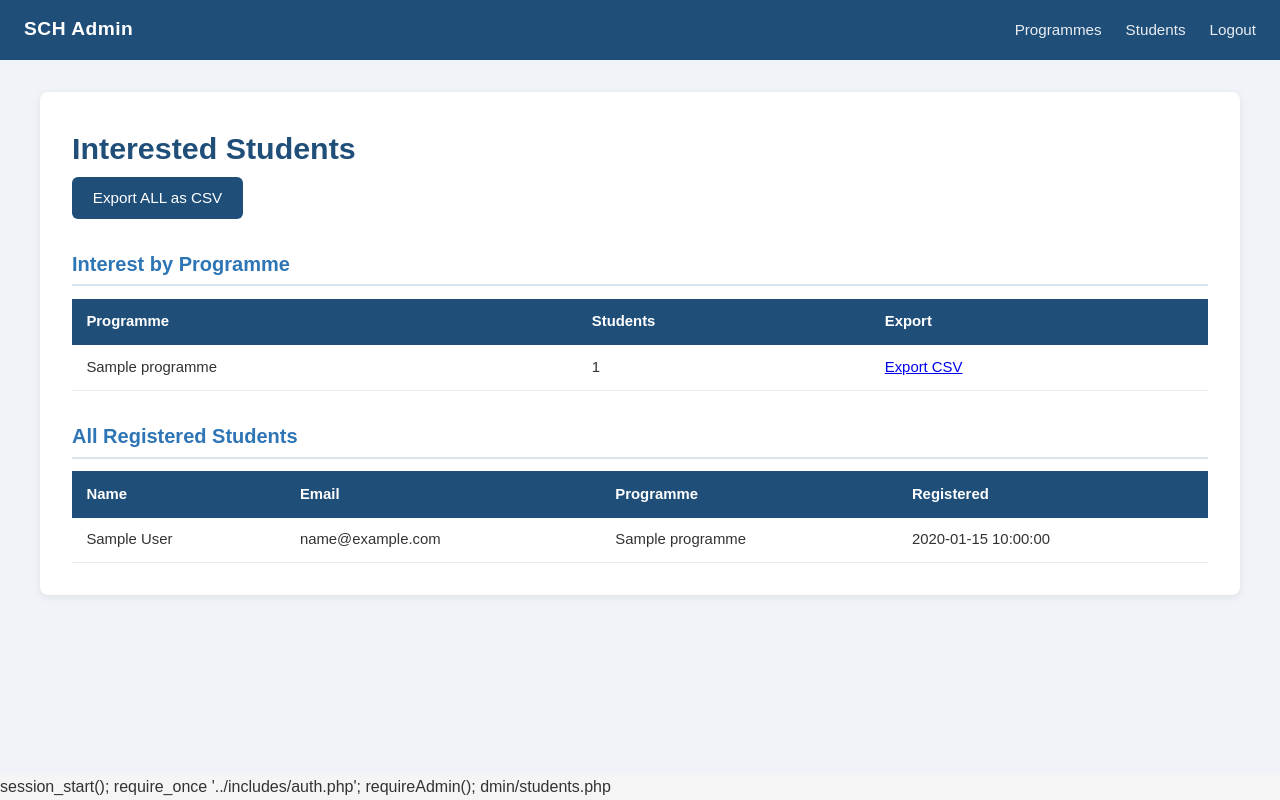
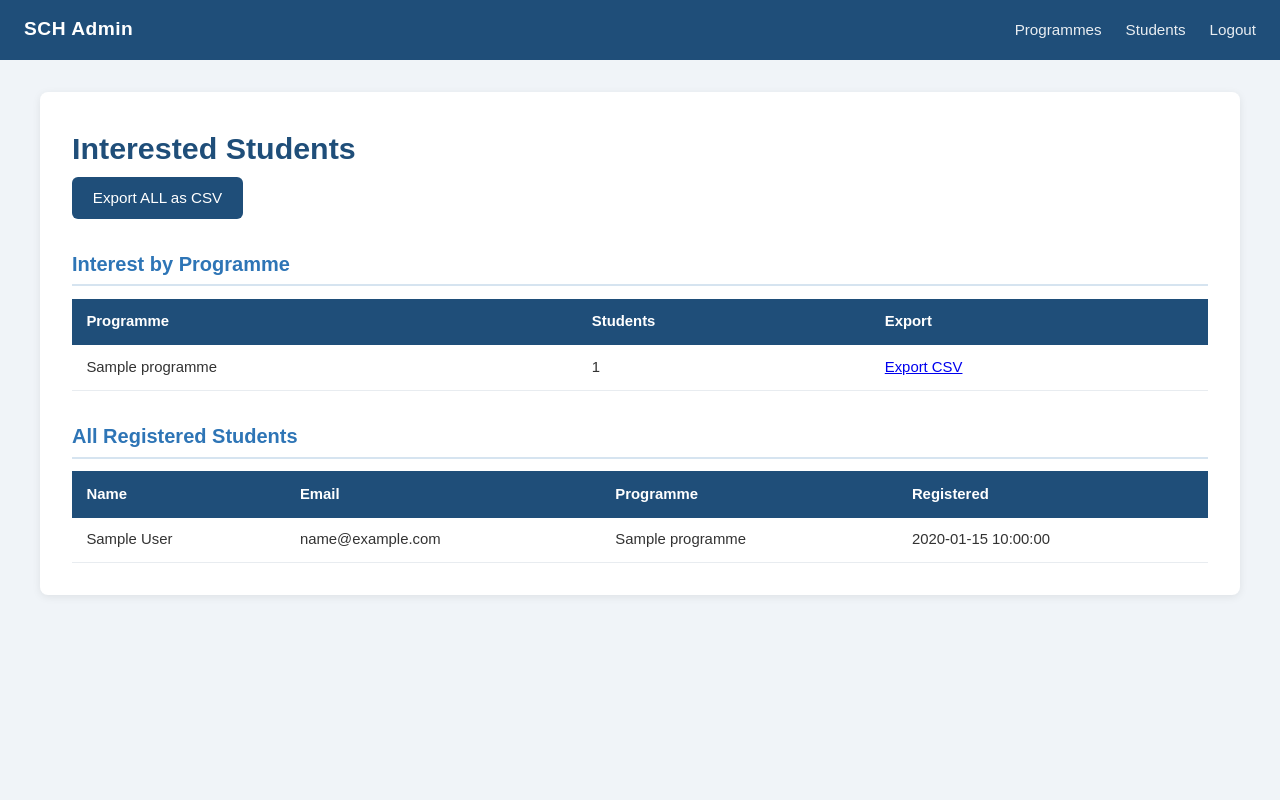
Before and after one commit to Khandakar-59038/WEBTECH-21, a PHP site: page /admin/students.php in a window 1280 px wide. Run offline with PHP 8.4, Linux system fonts and the light colour scheme; the visitor is signed in with stand-in values (Sample User, id 1); tables that the repository leaves empty hold one stand-in row (values such as "Sample post"); a stand-in replaces the project's code that opens the database connection; some libraries are stand-ins or nearby versions.

Commit message:
fix: Add missing auth checks and remove corrupted trailing lines in admin pages
- admin/modules.php: add requireAdmin(), remove corrupted tail
- admin/students.php: add requireAdmin(), remove corrupted tail
- admin/programmes.php: remove corrupted tail

Co-Authored-By: Claude Sonnet 4.6 <noreply@anthropic.com>

```diff
--- a/admin/modules.php
+++ b/admin/modules.php
@@ -2,6 +2,8 @@
 // admin/modules.php --- View all modules with their leaders
 // CTEC2712N --- Redoy
 session_start();
+require_once '../includes/auth.php';
+requireAdmin();
 require_once '../includes/db.php';
 require_once '../includes/helpers.php';
 
@@ -67,7 +69,3 @@ $modules = $stmt->fetchAll();
 </main>
 </body>
 </html>
-  session_start();
-  require_once '../includes/auth.php';
-  requireAdmin();
-in/modules.php
--- a/admin/programmes.php
+++ b/admin/programmes.php
@@ -188,7 +188,3 @@ $staff  = $pdo->query('SELECT * FROM Staff ORDER BY Name')->fetchAll();
 </main>
 </body>
 </html>
-  session_start();
-  require_once '../includes/auth.php';
-  requireAdmin();
-min/programmes.php
--- a/admin/students.php
+++ b/admin/students.php
@@ -2,6 +2,8 @@
 // admin/students.php --- View interested students and export mailing list as CSV
 // CTEC2712N --- Redoy
 session_start();
+require_once '../includes/auth.php';
+requireAdmin();
 require_once '../includes/db.php';
 require_once '../includes/helpers.php';
 
@@ -128,7 +130,3 @@ $counts = $countStmt->fetchAll();
 </main>
 </body>
 </html>
-  session_start();
-  require_once '../includes/auth.php';
-  requireAdmin();
-dmin/students.php
```
